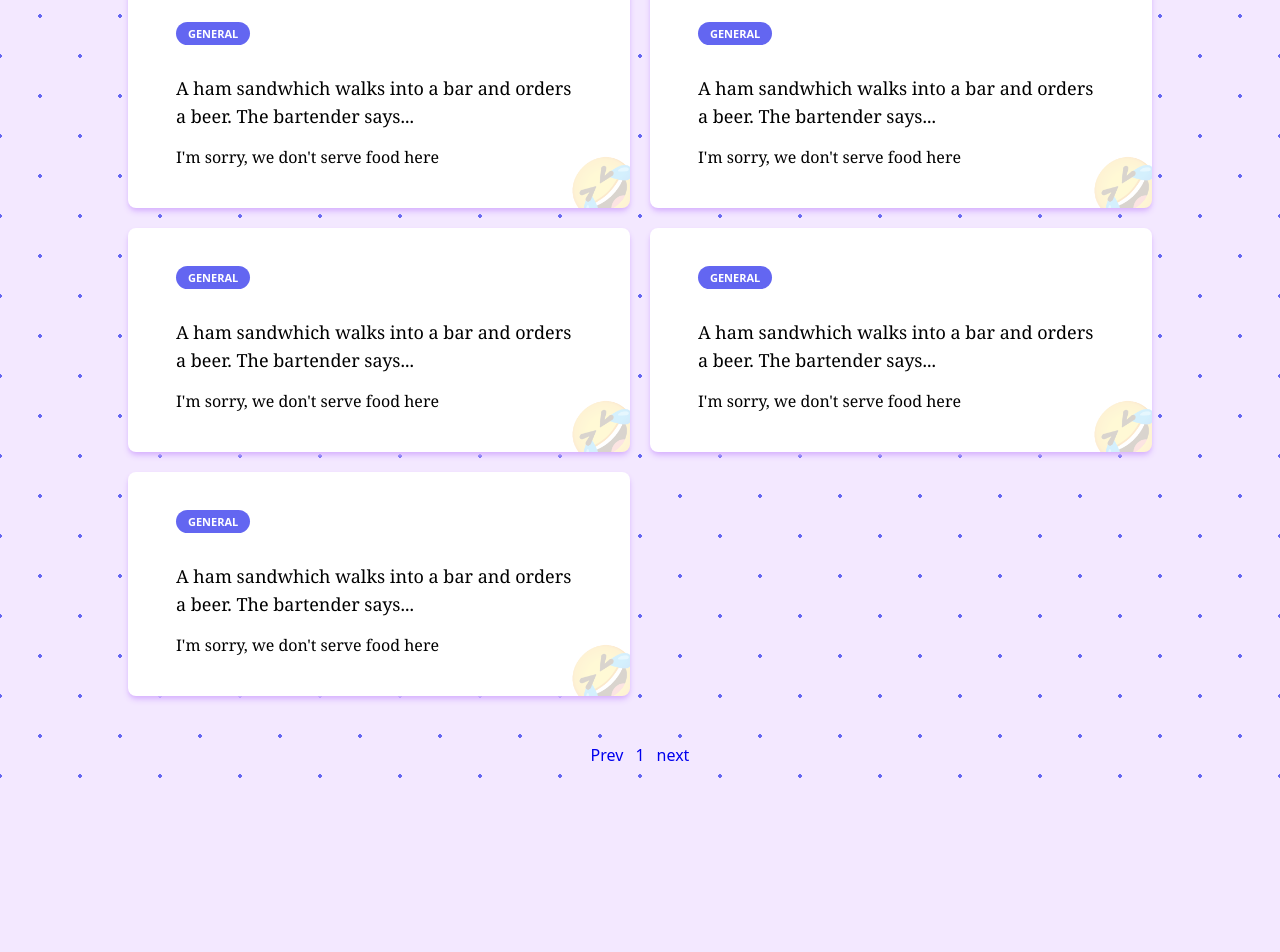
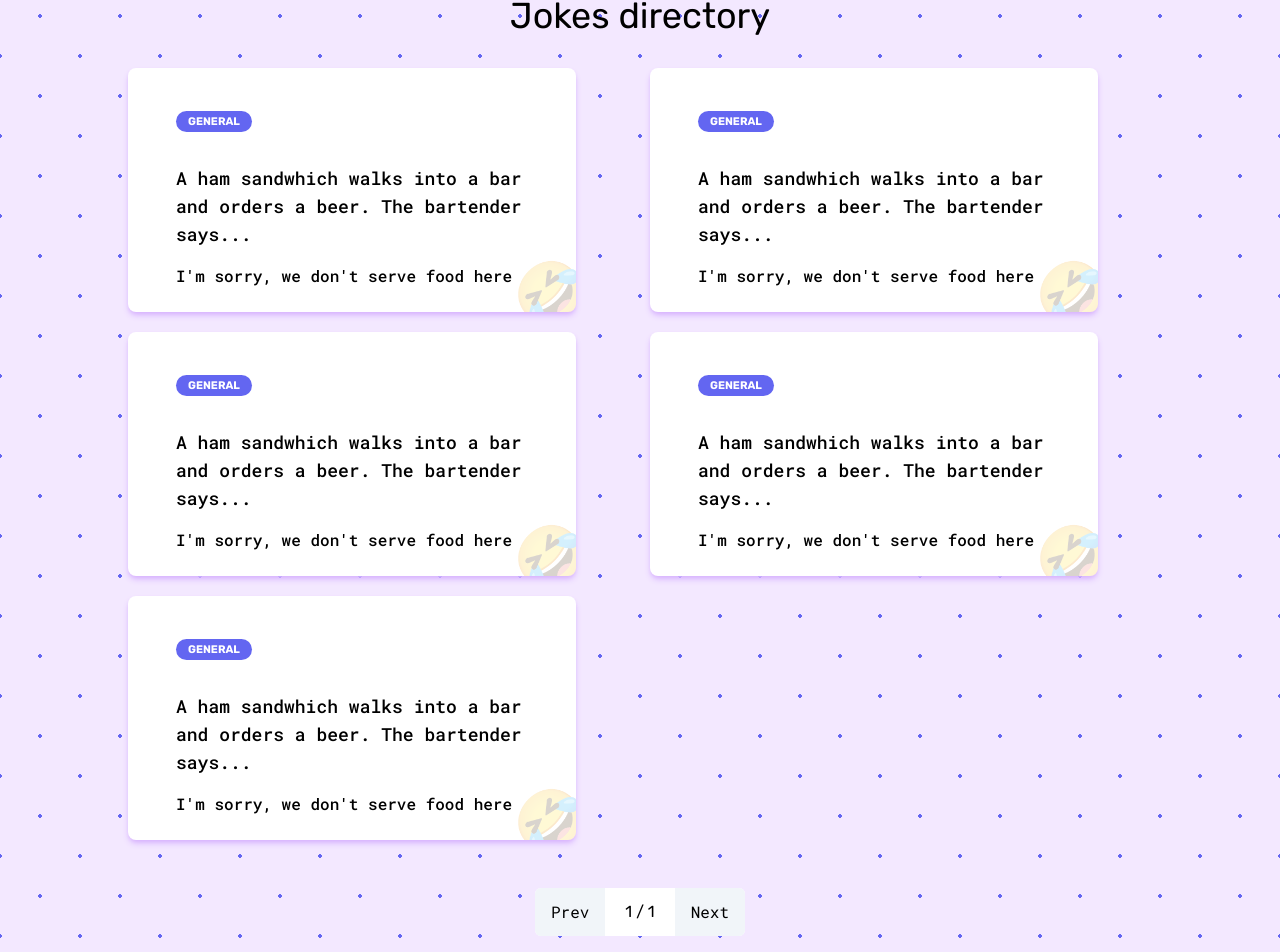
Before and after one commit to Jhony0311/q-fe-exercise, a React (Vite) app: page / in a window 1280 px wide. Shown: the part 24-976 px from the top of the page. Before the commit the page ends 816 px from the top, so only its background shows below. Built offline with nearby package versions, Linux system fonts and the light colour scheme.

Commit message:
feat: finish joke list with pagination

```diff
--- a/src/App.tsx
+++ b/src/App.tsx
@@ -1,11 +1,20 @@
+import { useState } from "react";
 import JokesList from "./components/JokesList";
 import Pagination from "./components/Pagination";
 
 function App() {
+  const [currentPage, setCurrentPage] = useState(1);
   return (
-    <div className="flex items-center flex-col w-full">
+    <div className="flex items-center flex-col w-full py-5">
+      <h1 className="font-sans mb-8 text-4xl">Jokes directory</h1>
       <JokesList />
-      <Pagination className="mt-12" />
+      <Pagination
+        className="mt-12"
+        currentPage={currentPage}
+        total={5}
+        limit={10}
+        onPaginationChange={(page) => setCurrentPage(page)}
+      />
     </div>
   );
 }
--- a/src/components/Pagination.tsx
+++ b/src/components/Pagination.tsx
@@ -4,28 +4,45 @@ export type PaginationProps = {
   total: number;
   limit: number;
   currentPage: number;
+  onPaginationChange: (page: number) => void;
 } & HTMLAttributes<HTMLDivElement>;
 
-function paginationBuilder(total, limit) {
-  return {
-    totalPages: Math.ceil(total / limit),
-    limit,
-  };
+function getTotalPages(total: number, limit: number) {
+  return total > limit ? Math.ceil(total / limit) : 1;
 }
 
 export default function Pagination({
   total,
   limit,
   currentPage,
-  onChange,
+  onPaginationChange,
   className,
 }: PaginationProps) {
-  const content = paginationBuilder(total, limit);
+  const totalPages = getTotalPages(total, limit);
+  console.log({ totalPages });
+  const canGoPrev = currentPage !== 1;
+  const canGoNext = currentPage < totalPages;
   return (
-    <div className={`flex ${className} font-sans gap-3`}>
-      <a className="text-bold no-underline" href="#">Prev</a>
-      <a className="text-bold no-underline" href="#">1</a>
-      <a className="text-bold no-underline" href="#">next</a>
+    <div
+      className={`flex ${className} font-sans gap-3 bg-white rounded-md items-center`}
+    >
+      <button
+        className="inline-flex py-2 px-3 border-4 border-transparent rounded-l-md font-serif ease-in-out hover:border-t-purple-500 transition-colors disabled:bg-slate-100 disabled:border-t-transparent"
+        disabled={!canGoPrev}
+        onClick={() => onPaginationChange(currentPage - 1)}
+      >
+        Prev
+      </button>
+      <p className="inline-flex no-underline p-2">
+        {currentPage} / {totalPages}
+      </p>
+      <button
+        className="inline-flex py-2 px-3 border-4 border-transparent font-serif rounded-r-md ease-in-out hover:border-t-purple-500 transition-colors disabled:bg-slate-100 disabled:border-t-transparent"
+        disabled={!canGoNext}
+        onClick={() => onPaginationChange(currentPage + 1)}
+      >
+        Next
+      </button>
     </div>
   );
 }
--- a/src/index.css
+++ b/src/index.css
@@ -1,8 +1,4 @@
-@import url('https://fonts.googleapis.com/css2?family=Roboto+Mono:ital,wght@0,100..700;1,100..700&family=Rubik:ital,wght@0,300..900;1,300..900&display=swap')
-
-@tailwind base;
-@tailwind components;
-@tailwind utilities;
+@import url('https://fonts.googleapis.com/css2?family=Roboto+Mono:ital,wght@0,100..700;1,100..700&family=Rubik:ital,wght@0,300..900;1,300..900&display=swap');
 
 body {
   background-color: #f3e8ff;
@@ -11,3 +7,7 @@ body {
   background-size: 80px 80px;
   background-position: 0 0, 40px 40px;
 }
+
+@tailwind base;
+@tailwind components;
+@tailwind utilities;
```
